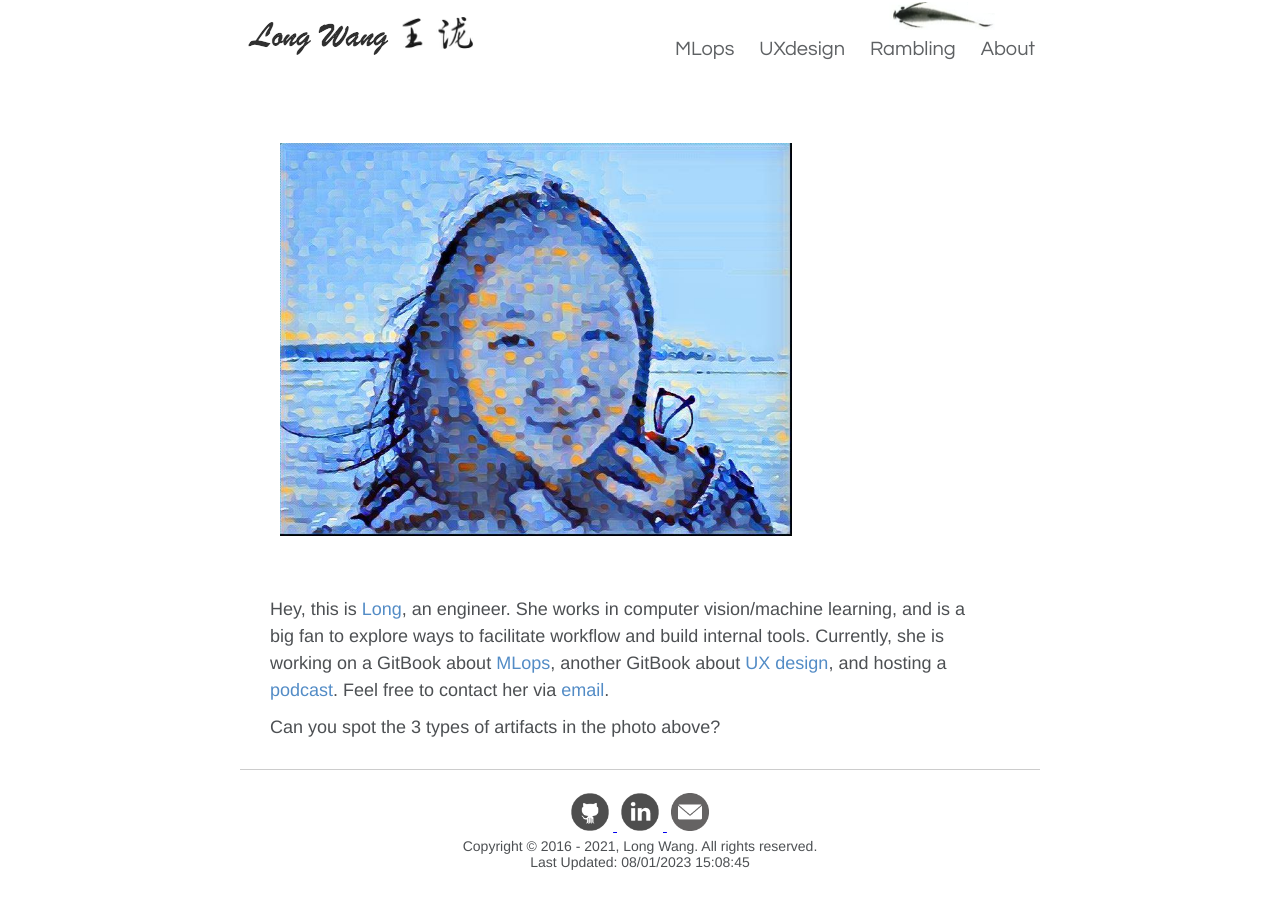
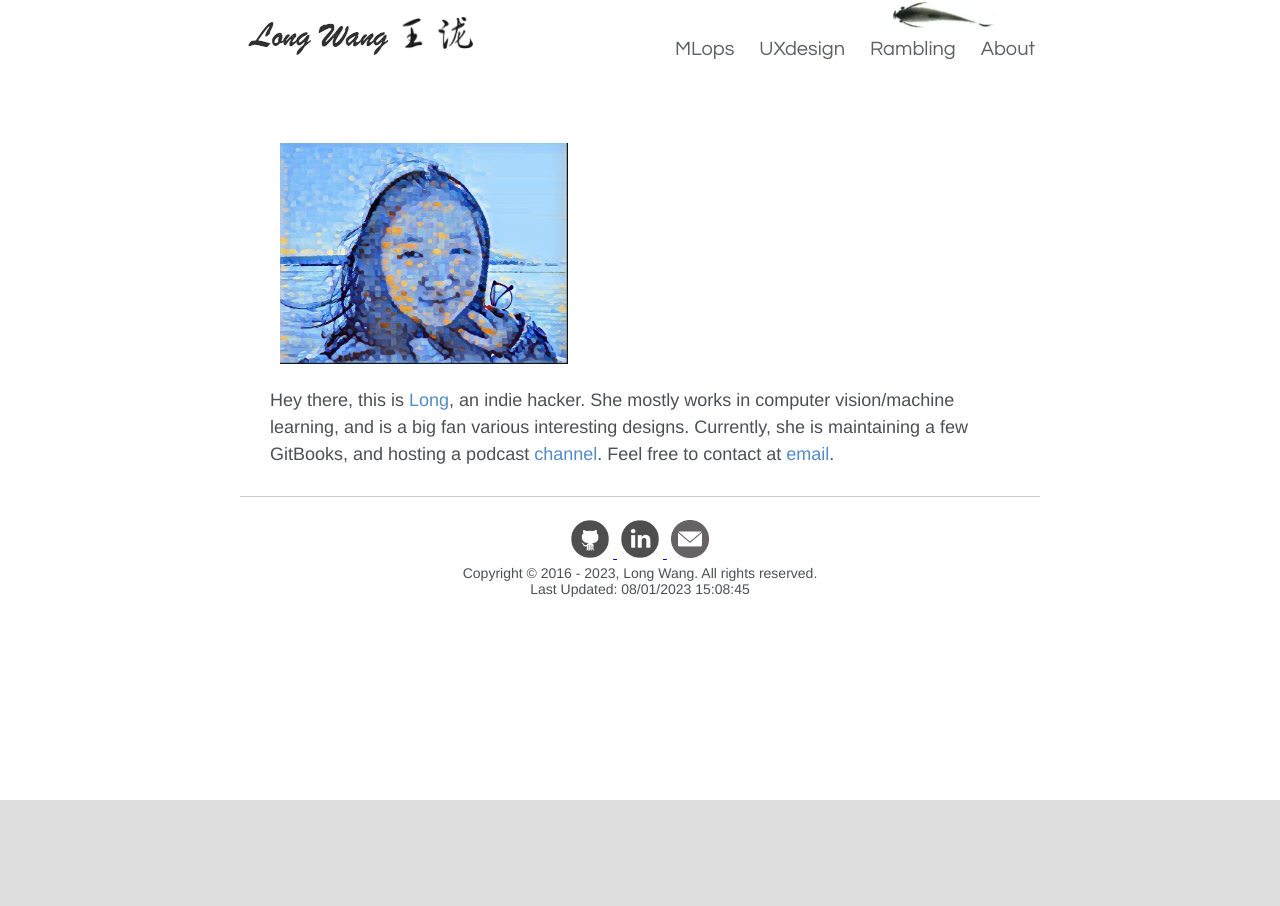
Before and after one commit to longw010/longw010.github.io, a website: page index.html in a window 1280 px wide. After the commit the page ends 800 px from the top, so only its background shows below. Drawn offline with nearby package versions, Linux system fonts and the light colour scheme.

Commit message:
update index

```diff
--- a/index.html
+++ b/index.html
@@ -2,7 +2,7 @@
 <html>
 
 <head>
-    <title>Long</title>
+    <title>welcome to longw's </title>
     <meta name="google-site-verification" content="_icP2W3B6y_gFG92Dh-caUWIh_sEnE4tPu8pghzaH2w"/>
     <script src="https://ajax.googleapis.com/ajax/libs/jquery/3.2.1/jquery.min.js"></script>
     <link href="https://fonts.googleapis.com/css?family=Julius+Sans+One" rel="stylesheet">
@@ -46,22 +46,14 @@
 <div id="main">
     <div class="content">
         <div class="introduction">
-            <figure style="float:center;width: 80%; height: 80%">
-                <img src="images/selfie.jpg" style="width: 80%; height: 80%"/>
+            <figure style="float:center;width: 60%; height: 60%">
+                <img src="images/selfie.jpg" style="width: 60%; height: 60%"/>
             </figure>
-            <div>
-                <p>&nbsp;</p>
-                <p>Hey, this is <a class="one" href="https://www.linkedin.com/in/lwang010" target="_blank">Long</a>, an
-                    engineer. She works in computer vision/machine learning, and is a big fan to explore ways to
-                    facilitate workflow and build internal tools. Currently, she is working on a GitBook about <a class='one'
-                                                                    href='https://lwang010.gitbook.io/longw/'> MLops</a>,
-                    another GitBook about <a class='one' href='https://lwang010.gitbook.io/design101/'> UX design</a>,
-                    and hosting a <a class='one' href='https://open.spotify.com/show/2pnS4tIkvgMWkFM8W5XtUw/'>
-                        podcast</a>. Feel free to contact her via <a class='one' href="mailto:lwang010@gmail.com">
+                <p>Hey there, this is <a class="one" href="https://www.linkedin.com/in/lwang010" target="_blank">Long</a>, an
+                     indie hacker. She mostly works in computer vision/machine learning, and is a big fan various interesting designs. Currently, she is maintaining a few GitBooks,
+                    and hosting a podcast <a class='one' href='https://open.spotify.com/show/2pnS4tIkvgMWkFM8W5XtUw/'>
+                        channel</a>. Feel free to contact at <a class='one' href="mailto:lwang010@gmail.com">
                         email</a>.</p>
-
-                <p> Can you spot the 3 types of artifacts in the photo above? </p>
-            </div>
 
         </div>
 
@@ -89,7 +81,7 @@
                         </div>
                     </a>
                 </div>
-                Copyright &copy; 2016 - 2021, Long Wang. All rights reserved.
+                Copyright &copy; 2016 - 2023, Long Wang. All rights reserved.
                 <br>
                 <script language="Javascript">
                         document.write("Last Updated: " + document.lastModified + "");
```
Also changed, not shown: news.html (+1 -1 lines).
